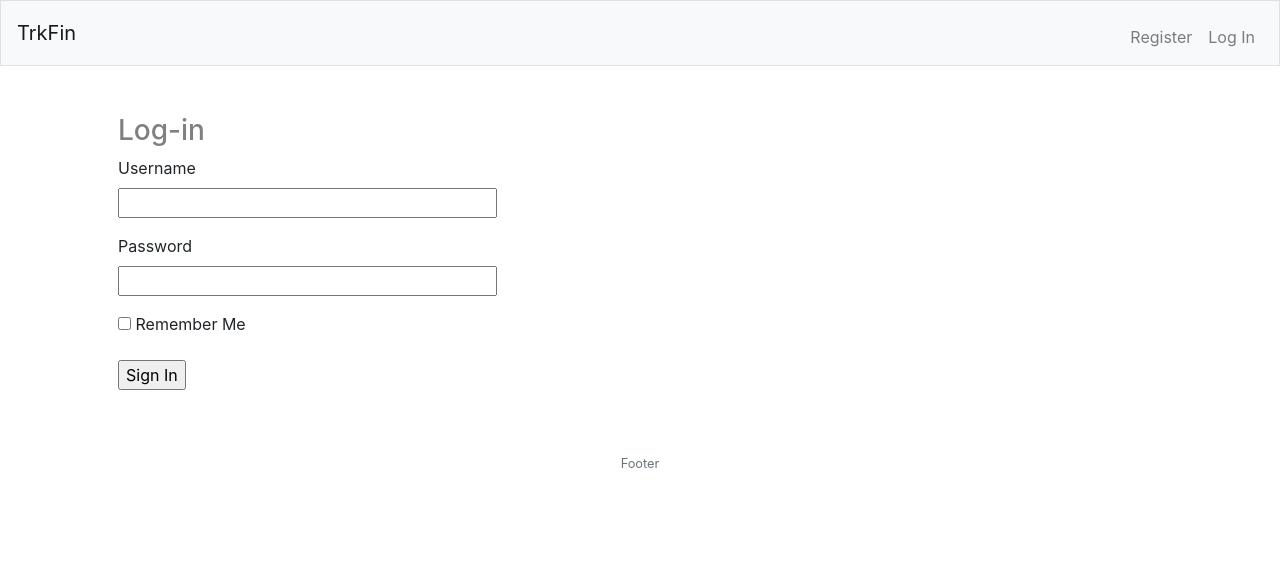
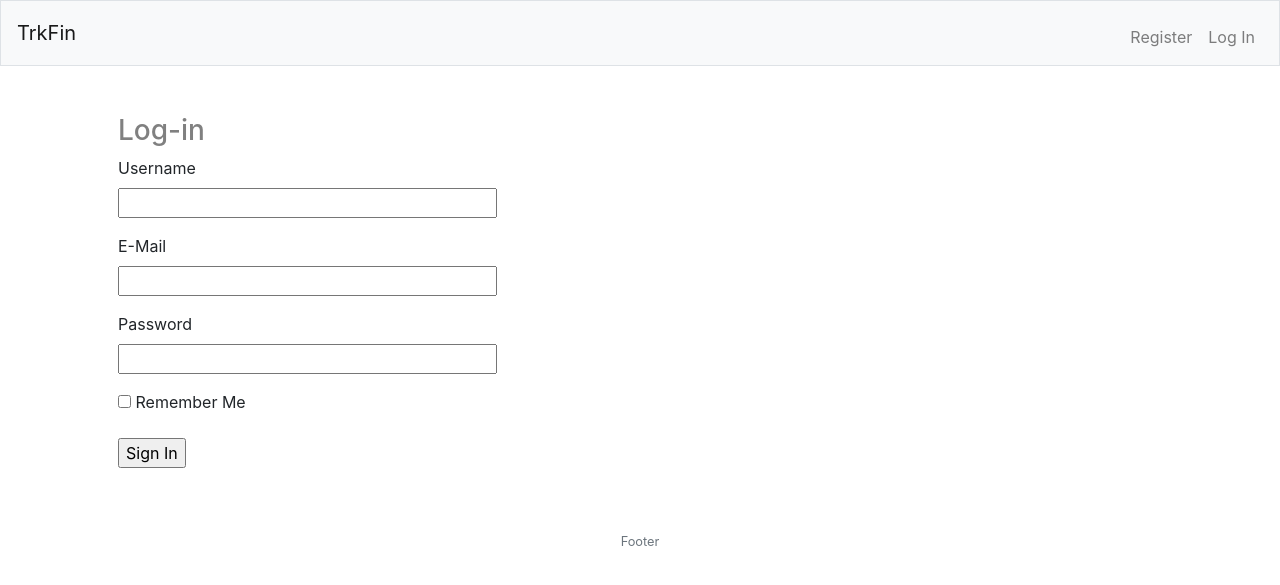
Before and after one commit to kftlfd/trkfin, a Flask app: page /login in a window 1280 px wide. Shown: the top 585 px of the page. Run offline with Flask 2, Linux system fonts and the light colour scheme.

Commit message:
added email to form

```diff
--- a/trkfin/forms.py
+++ b/trkfin/forms.py
@@ -4,6 +4,7 @@ from wtforms.validators import DataRequired
 
 class LoginForm(FlaskForm):
     username = StringField('Username', validators=[DataRequired()])
+    email = StringField('E-Mail', validators=[DataRequired()])
     password = PasswordField('Password', validators=[DataRequired()])
     remember_me = BooleanField('Remember Me')
     submit = SubmitField('Sign In')
--- a/trkfin/templates/login.html
+++ b/trkfin/templates/login.html
@@ -23,6 +23,14 @@
         </p>
 
         <p>
+            {{ form.email.label }}<br>
+            {{ form.email(size=32) }}
+            {% for error in form.username.errors %}
+                <span style="color: red;">[{{ error }}]</span>
+            {% endfor %}
+        </p>
+
+        <p>
             {{ form.password.label }}<br>
             {{ form.password(size=32) }}
             {% for error in form.password.errors %}
```
